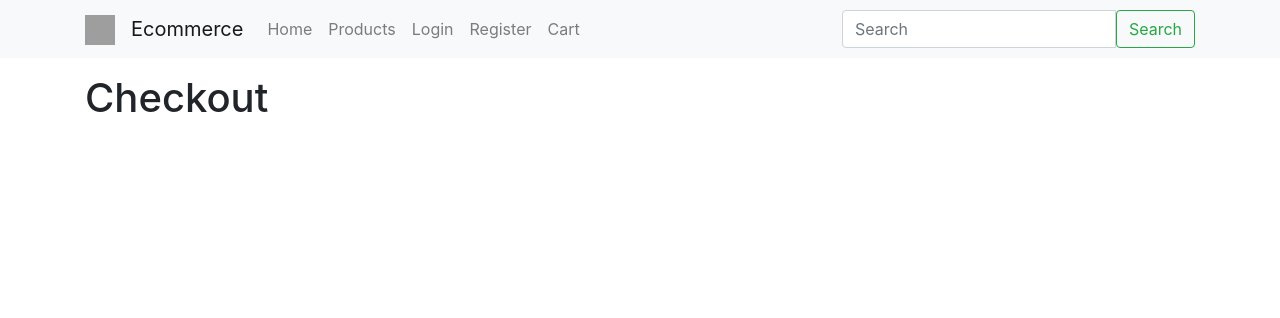
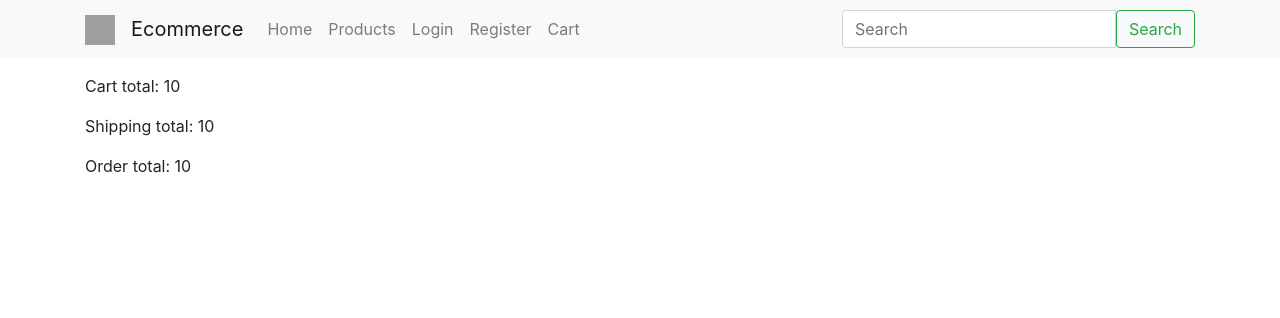
Before and after one commit to krismwas/ecomm, a Django app: template carts/templates/carts/checkout.html in a window 1280 px wide. Shown: the top 318 px of the page. Run offline with Django 3.2, Linux system fonts and the light colour scheme; the template is opened without the code that fills it: most values are stand-ins (such as "Sample title", 1, 10 or a date in 2020); grey boxes are pictures that could not be loaded.

Commit message:
template tags for checkout

```diff
--- a/carts/templates/carts/checkout.html
+++ b/carts/templates/carts/checkout.html
@@ -3,6 +3,9 @@
 
 {% block content %}
 
-    <h1>Checkout</h1>
+    <p>Cart total: {{ object.cart.total }}</p>
+    <p>Shipping total: {{ object.shipping_total}}</p>
+    <p>Order total: {{ object.total }}</p>
+
 
 {% endblock content %}
```
